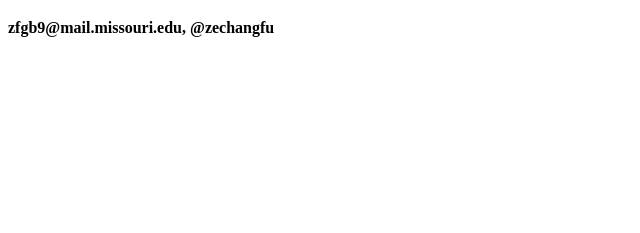
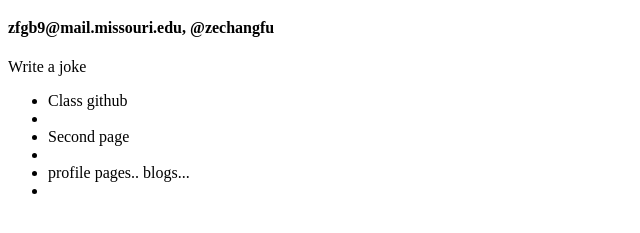
Before and after one commit to J4502-fs17/minuszec, a plain HTML site: page index.html in a window 1280 px wide. Shown: the part 61-294 px from the top of the page, without its empty margins (0-640 px from the left). Drawn offline with Linux system fonts and the light colour scheme.

Commit message:
updated a navigation

```diff
--- a/index.html
+++ b/index.html
@@ -7,6 +7,14 @@
 <body>
   <h1>Zechang Fu</h1>
   <h4>zfgb9@mail.missouri.edu, @zechangfu</h4>
+  <p>Write a joke</p>
+  <ul>
+    <li><a herf="https://github.com/J4502-fs17"target="_blank">Class github</a><li>
+    <li>Second page<li>
+    <li>profile pages.. blogs...<li>
+
+
+  </ul>
 
 
 
```
